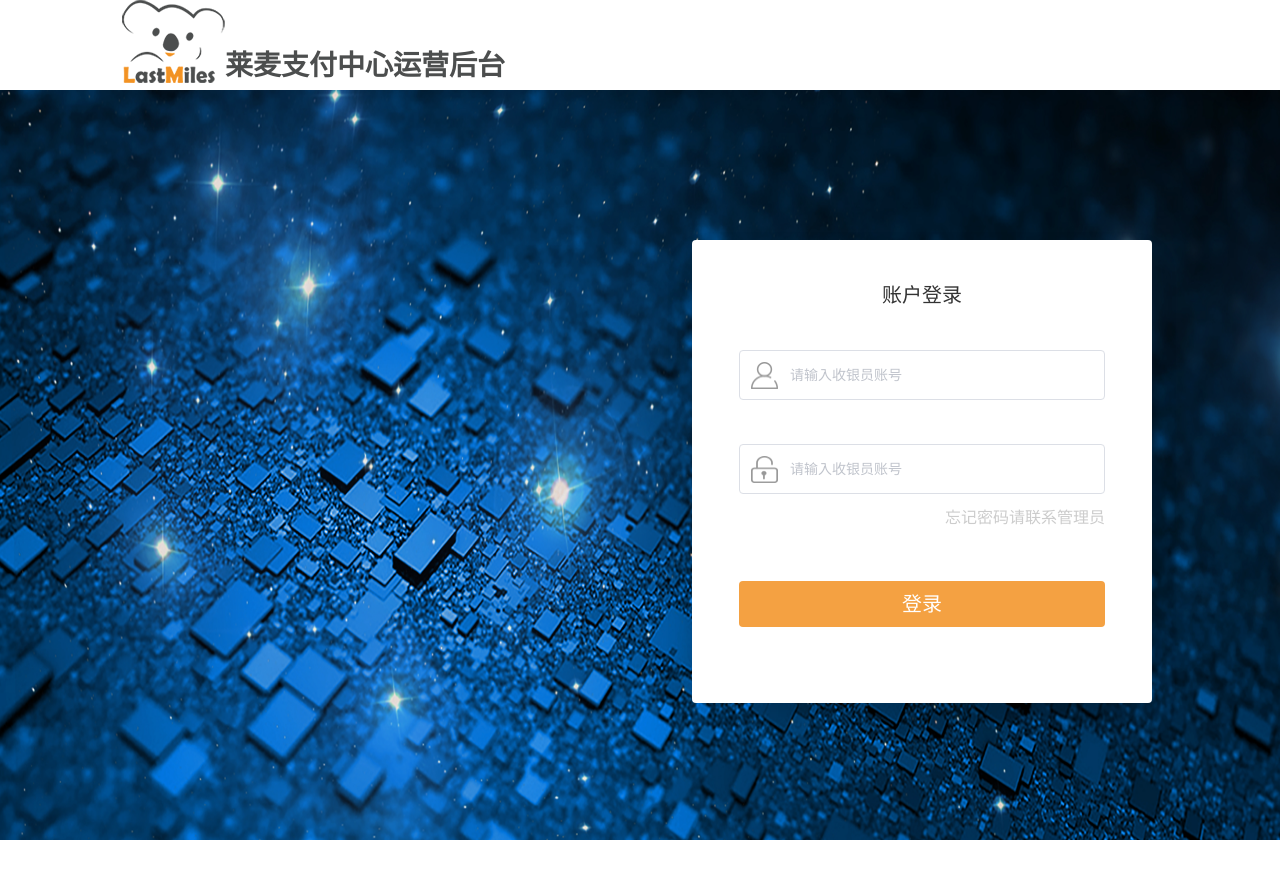
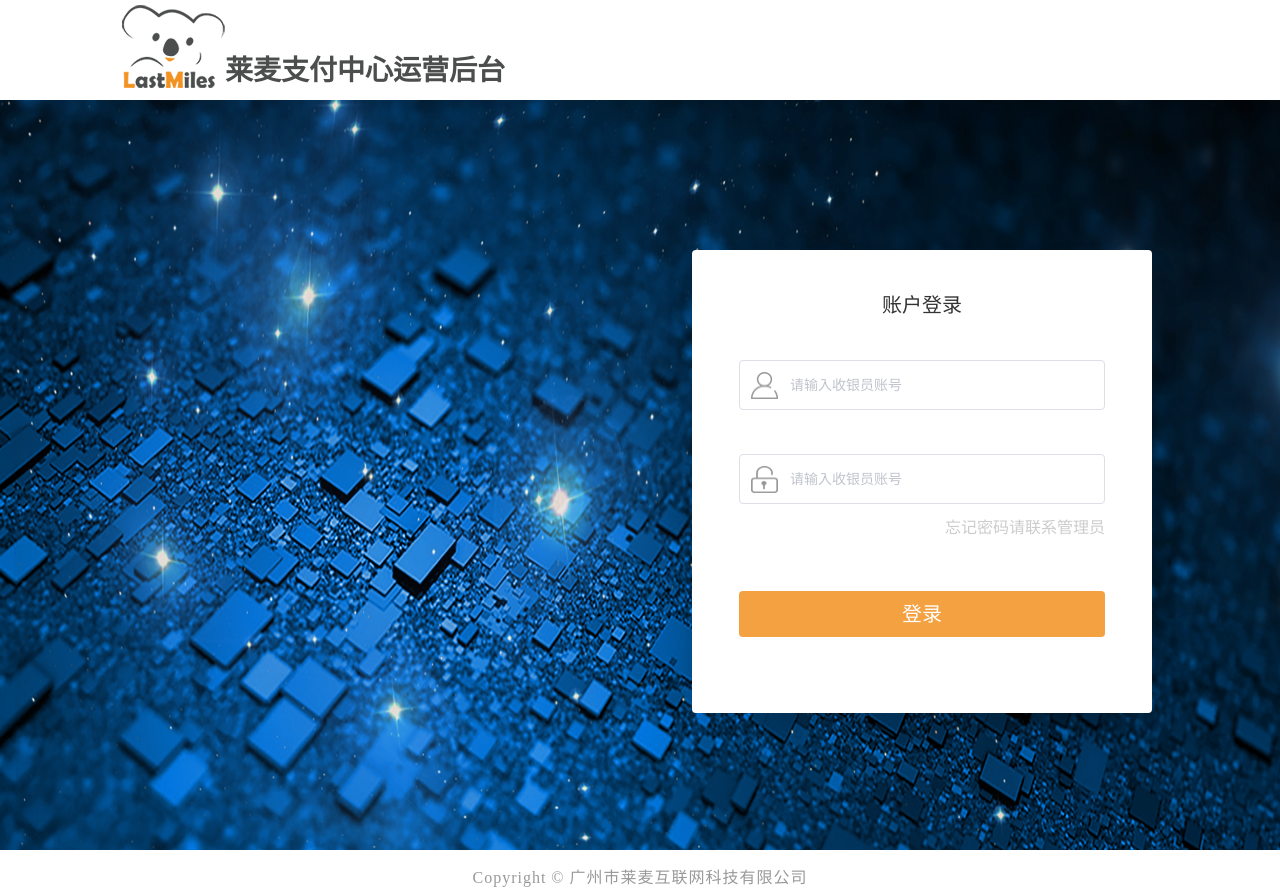
Before and after one commit to MRcn1/lancePaly, a Vue app: page /#/login in a window 1280 px wide. Before the commit the page ends 840 px from the top, so only its background shows below. Built offline with nearby package versions, Linux system fonts and the light colour scheme.

Commit message:
登录页

```diff
--- a/src/page/login.vue
+++ b/src/page/login.vue
@@ -31,6 +31,9 @@
                         </div>
                     </div>
                 </div>
+                <div class="copyright">
+                    Copyright © 广州市莱麦互联网科技有限公司
+                </div>
             </el-col>
         </el-row>
     </div>
@@ -51,8 +54,8 @@
 
         },
         methods: {
-            login(){
-                this.$router.push({path:'/index'})
+            login() {
+                this.$router.push({ path: '/index' })
             }
         },
     }
@@ -62,7 +65,8 @@
     .headerlogo {
         width: 40%;
         min-width: 400px;
-        height: 90px;
+        height: 100px;
+        padding-top: 5px;
 
         .headerlogo-logo {
             width: 390px;
@@ -145,6 +149,15 @@
             }
         }
     }
+
+    .copyright {
+        font-size: 16px;
+        line-height: 36px;
+        letter-spacing: 1px;
+        color: #999999;
+        text-align: center;
+        padding-top: 10px;
+    }
 </style>
 
 
```
